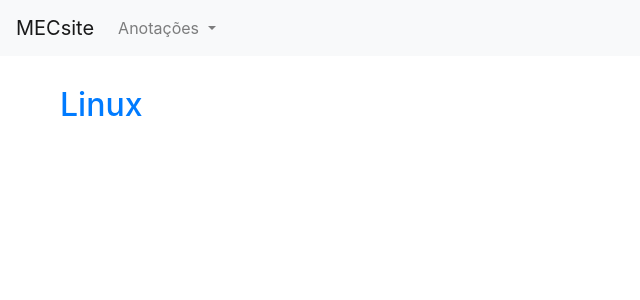
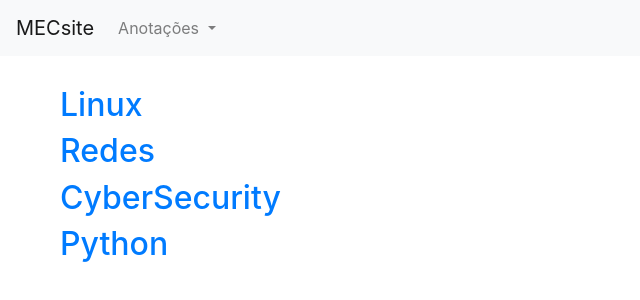
Before and after one commit to mecbds/MECsite, a plain HTML site: page anotacoes/estudos.html in a window 1280 px wide. Shown: the whole page, without its empty margins (0-640 px from the left). Drawn offline with nearby package versions, Linux system fonts and the light colour scheme.

Commit message:
troca de pc

```diff
--- a/anotacoes/estudos.html
+++ b/anotacoes/estudos.html
@@ -31,7 +31,10 @@
     </nav>
     <!--Fim da navbar-->
     <div id="selecao">
-      <h2><a href="#">Linux</a></h2>
+      <h2><a href="Estudos/linux.html">Linux</a></h2>
+      <h2><a href="#">Redes</a></h2>
+      <h2><a href="">CyberSecurity</a></h2>
+      <h2><a href="">Python</a></h2>
 
     </div>
 
```
Also changed, not shown: 1 other file.
